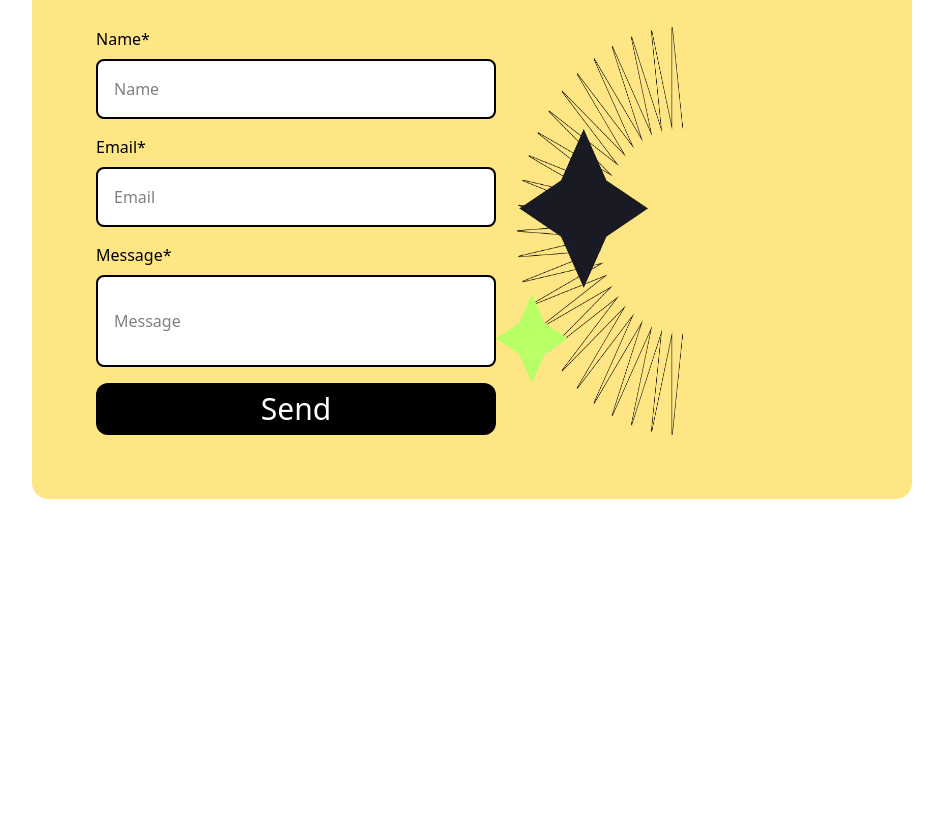
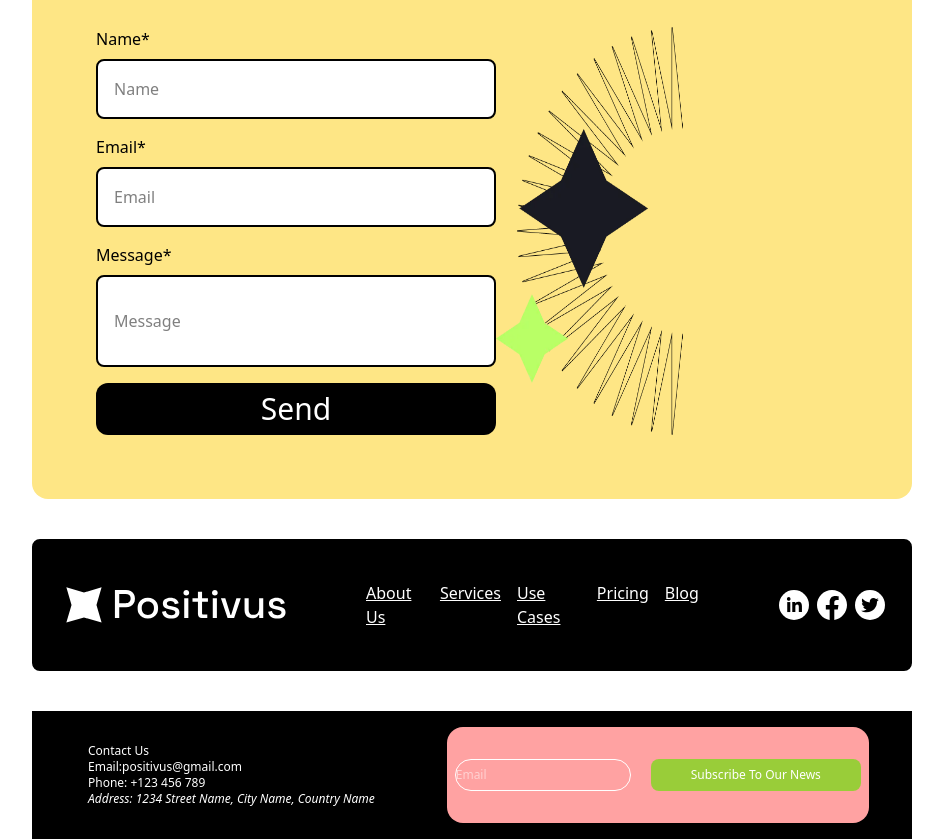
Before and after one commit to Oxbee27/landscape, a website: page src/index.html in a window 1280 px wide. Shown: the part 5715-6554 px from the top of the page, without its empty margins (168-1111 px from the left). Before the commit the page ends 6214 px from the top, so only its background shows below. Drawn offline with Linux system fonts and the light colour scheme; a web font is replaced by a local one.

Commit message:
feature commit

```diff
--- a/src/index.html
+++ b/src/index.html
@@ -596,18 +596,20 @@
         </section>
 
         <div class=" flex justify-between px-6 py-6 mt-10">
-            <div >
+            <div>
                 <label for="name">Name*</label> <br>
-                <input type="text" id="name" required class="w-100 bg-white border-2 border-black rounded-lg px-4 py-4 mt-2 mb-4"
-                    placeholder="Name"> <br>
+                <input type="text" id="name" required
+                    class="w-100 bg-white border-2 border-black rounded-lg px-4 py-4 mt-2 mb-4" placeholder="Name"> <br>
 
                 <label for="email">Email*</label> <br>
                 <input type="email" id="email" required
-                    class="w-100 border-2  bg-white border-black rounded-lg px-4 py-4 mt-2 mb-4" placeholder="Email"> <br>
+                    class="w-100 border-2  bg-white border-black rounded-lg px-4 py-4 mt-2 mb-4" placeholder="Email">
+                <br>
 
                 <label for="message">Message*</label> <br>
                 <input type="text" id="message" required
-                    class="w-100 border-2 bg-white border-black rounded-lg px-4 py-8 mt-2 mb-4" placeholder="Message"> <br>
+                    class="w-100 border-2 bg-white border-black rounded-lg px-4 py-8 mt-2 mb-4" placeholder="Message">
+                <br>
 
                 <button
                     class=" hover:bg-[#99CD39]  hover:text-black text-black  bg-black text-white capitalize  py-2 px-8 w-100 rounded-xl text-3xl">send</button>
@@ -619,9 +621,43 @@
             </div>
         </div>
 
+    </main>
+    <article>
+        <div class="flex justify-evenly mt-10 gap-5  text-white border-2 border-black rounded-lg px-8 py-10 bg-black">
+            <section class="flex gap-20 items-center">
+                <img src="/img/_image (15).svg" alt="">
 
-    </main>
+                <ol class=" flex gap-4 capitalize underline">
+                    <li><a href="">about us</a></li>
+                    <li><a href="">services</a></li>
+                    <li><a href="">use cases</a></li>
+                    <li><a href="">pricing</a></li>
+                    <li><a href="">blog</a></li>
+                </ol>
+                <div class=" flex gap-2">
+                    <img src="/img/_image (14).svg" alt="">
+                    <img src="/img/_image (9).svg" alt="">
+                    <img src="/img/_image (8).svg" alt="">
 
+                </div>
+            </section>
+        </div>
+        <section class="flex gap-10 mt-10  bg-black py-4 px-6 text-white text-xs ">
+            <div class="py-4 px-8">
+                <h3>Contact Us</h3>
+                <label for="email">Email:positivus@gmail.com</label> <br>
+                <phone> Phone: +123 456 789 </phone>
+                <address>Address: 1234 Street Name, City Name, Country Name</address>
+            </div>
+            <section class="bg-red-300 py-8 px-2 rounded-2xl">
+                <div class="flex gap-5  rounded-2xl ">
+                    <input type="email" placeholder="Email" class="rounded-2xl border-1 ">
+                    <button class=" bg-[#99CD39] capitalize rounded-lg px-10 py-2"> subscribe to our news</button>
+
+                </div>
+            </section>
+        </section>
+    </article>
 
 </body>
 
```
Also changed, not shown: img/_image (14).svg (added), img/_image (15).svg (added), src/output.css.
